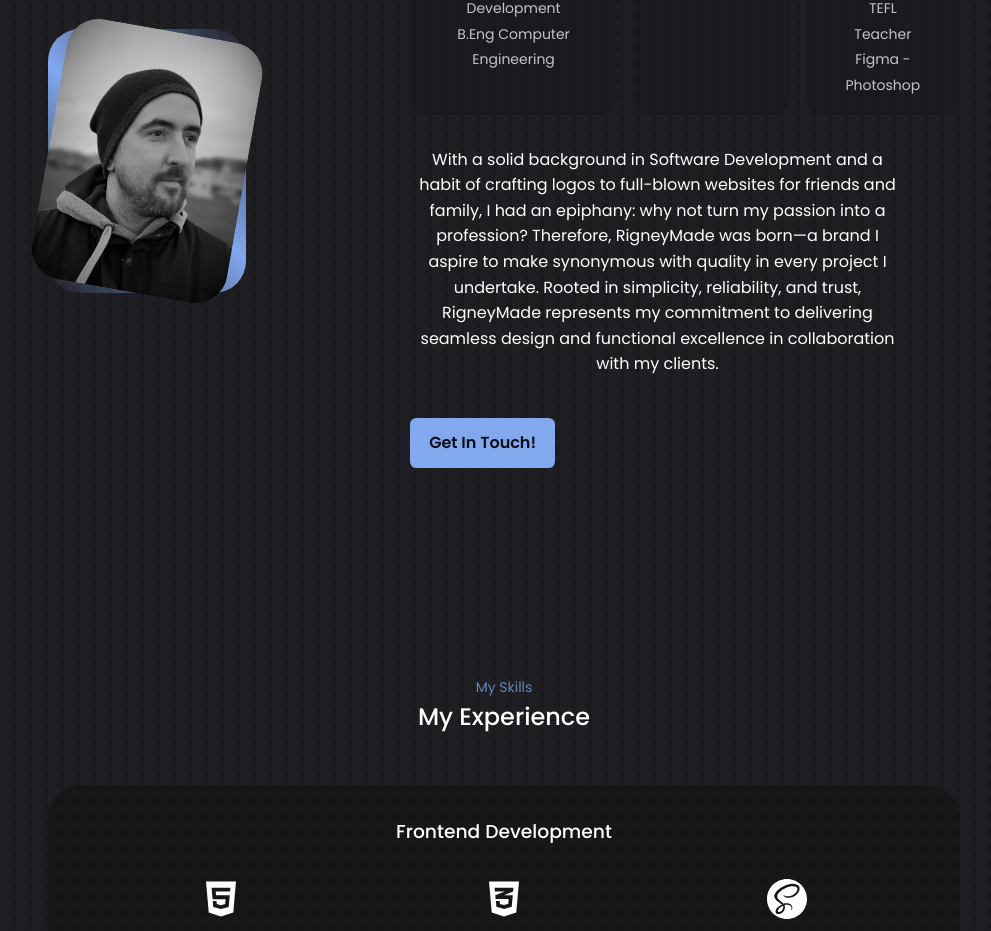
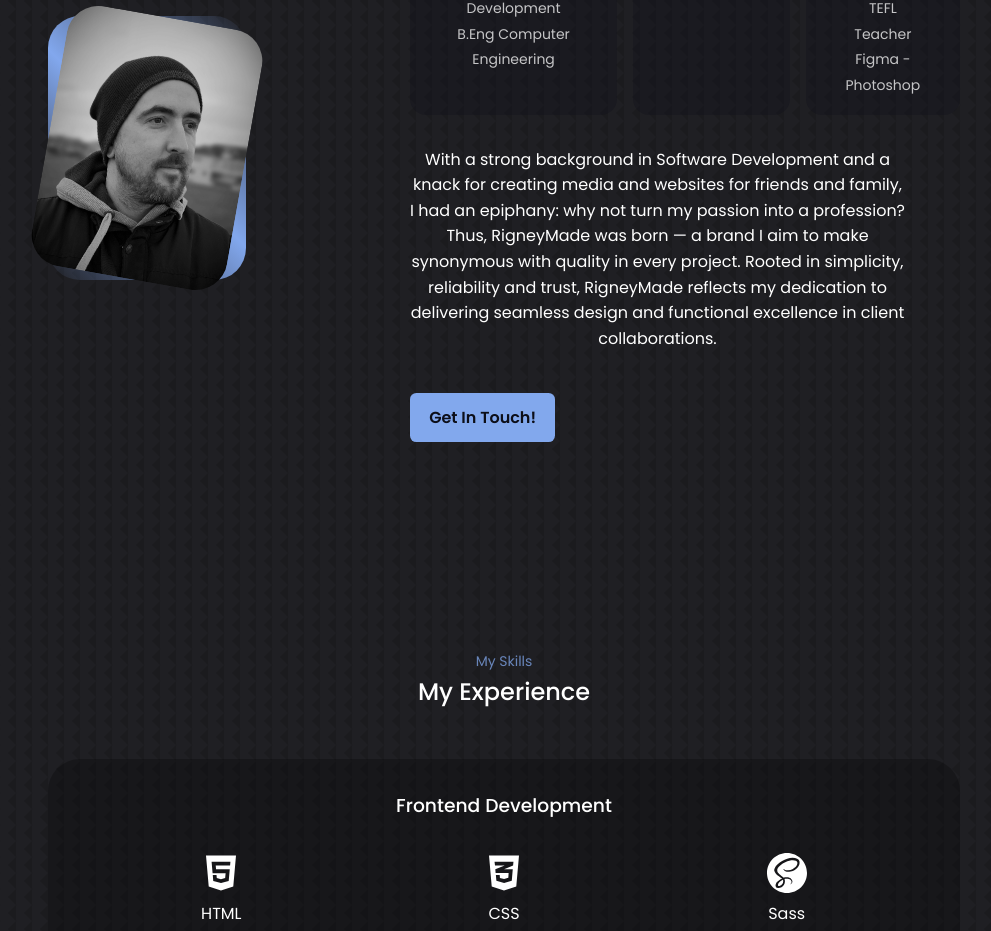
Before and after one commit to KramYengir/portfolio_page, a React (Vite) app: page / in a window 1280 px wide. Shown: the part 1111-2042 px from the top of the page, without its empty margins (136-1127 px from the left). Built offline with nearby package versions, Linux system fonts and the light colour scheme.

Commit message:
change about me info slightly

```diff
--- a/src/components/About/About.jsx
+++ b/src/components/About/About.jsx
@@ -46,13 +46,13 @@ const About = () => {
             </div>
           </div>
           <p className="ff-sans-cond fs-500">
-            With a solid background in Software Development and a habit of
-            crafting logos to full-blown websites for friends and family, I had
-            an epiphany: why not turn my passion into a profession? Therefore,
-            RigneyMade was born—a brand I aspire to make synonymous with quality
-            in every project I undertake. Rooted in simplicity, reliability, and
-            trust, RigneyMade represents my commitment to delivering seamless
-            design and functional excellence in collaboration with my clients.
+            With a strong background in Software Development and a knack for
+            creating media and websites for friends and family, I had an
+            epiphany: why not turn my passion into a profession? Thus,
+            RigneyMade was born — a brand I aim to make synonymous with quality
+            in every project. Rooted in simplicity, reliability and trust,
+            RigneyMade reflects my dedication to delivering seamless design and
+            functional excellence in client collaborations.
           </p>
           <a href="#contact" className="btn btn-primary">
             Get In Touch!
```
